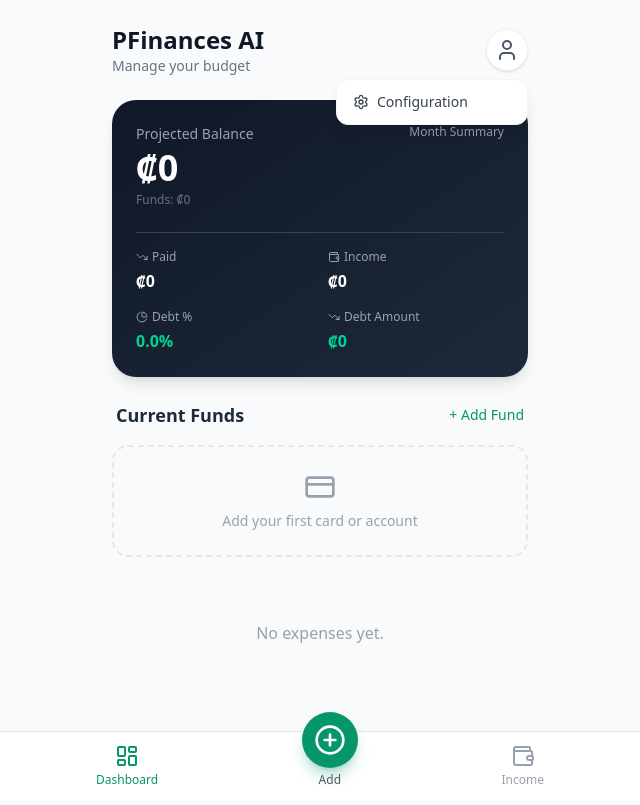
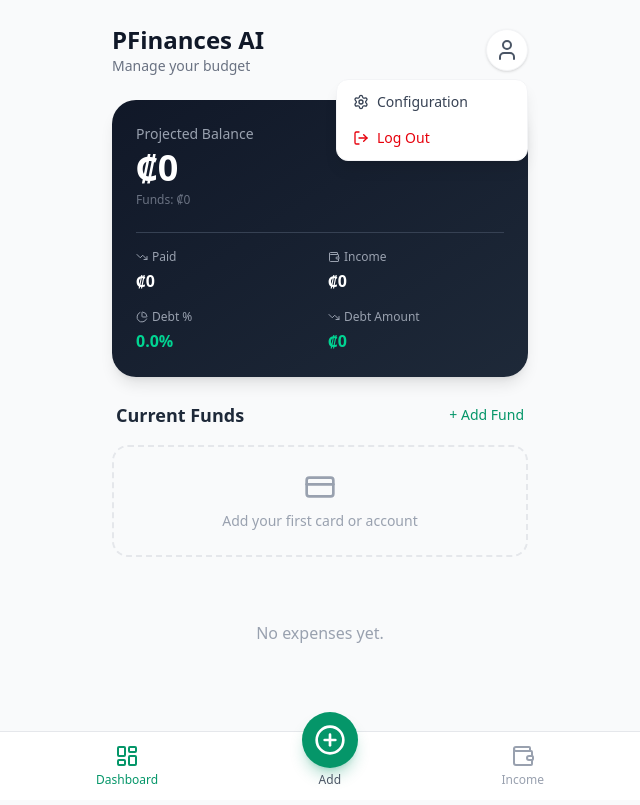
Before and after one commit to fufales/finance-agent-ai-frontend, a React (Vite) app in the folder app/: page /dashboard in a window 1280 px wide. Both pictures are taken after a click on the button 827 px from the left and 50 px from the top of the page. Shown: the whole page, without its empty margins (320-960 px from the left). Built offline with nearby package versions, Linux system fonts and the light colour scheme.

Commit message:
add logout link

```diff
--- a/app/src/App.jsx
+++ b/app/src/App.jsx
@@ -5,7 +5,7 @@ import Login from './components/Login';
 
 function App() {
   return (
-    <BrowserRouter>
+    <BrowserRouter basename={import.meta.env.BASE_URL}>
       <Routes>
         <Route path="/" element={<Login />} />
         <Route path="/dashboard" element={<Dashboard />} />
--- a/app/src/components/Dashboard.jsx
+++ b/app/src/components/Dashboard.jsx
@@ -1,4 +1,5 @@
 import React, { useState } from 'react';
+import { useNavigate } from 'react-router-dom';
 import { useFinanceData } from '../hooks/useFinanceData';
 import SummaryCard from './SummaryCard';
 import IncomeInput from './IncomeInput';
@@ -8,9 +9,10 @@ import FundCard from './FundCard';
 import FundForm from './FundForm';
 import DataControls from './DataControls';
 import ConfigurationPage from './ConfigurationPage';
-import { LayoutDashboard, Wallet, PlusCircle, ArrowLeft, CreditCard, User, Settings } from 'lucide-react';
+import { LayoutDashboard, Wallet, PlusCircle, ArrowLeft, CreditCard, User, Settings, LogOut } from 'lucide-react';
 
 const Dashboard = () => {
+  const navigate = useNavigate();
   const {
     income,
     expenses,
@@ -41,6 +43,11 @@ const Dashboard = () => {
   const handleStartEditFund = (fund) => {
     setEditingFund(fund);
     setCurrentView('add-fund');
+  };
+
+  const handleLogout = () => {
+    // In the future, clear auth tokens here
+    navigate('/');
   };
 
   const renderContent = () => {
@@ -161,6 +168,13 @@ const Dashboard = () => {
                         <Settings className="w-4 h-4" />
                         Configuration
                       </button>
+                      <button
+                        onClick={handleLogout}
+                        className="w-full px-4 py-2 text-left text-sm text-red-600 hover:bg-red-50 flex items-center gap-2"
+                      >
+                        <LogOut className="w-4 h-4" />
+                        Log Out
+                      </button>
                     </div>
                   </>
                 )}
```
